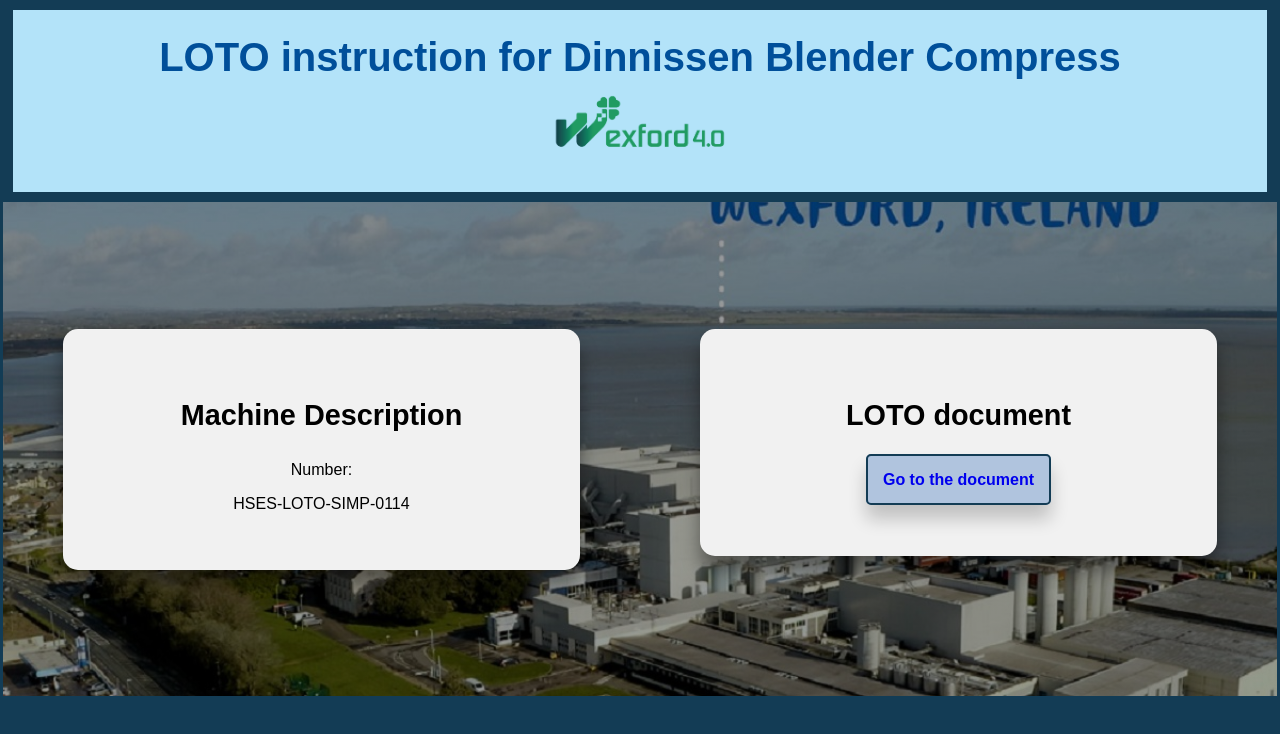
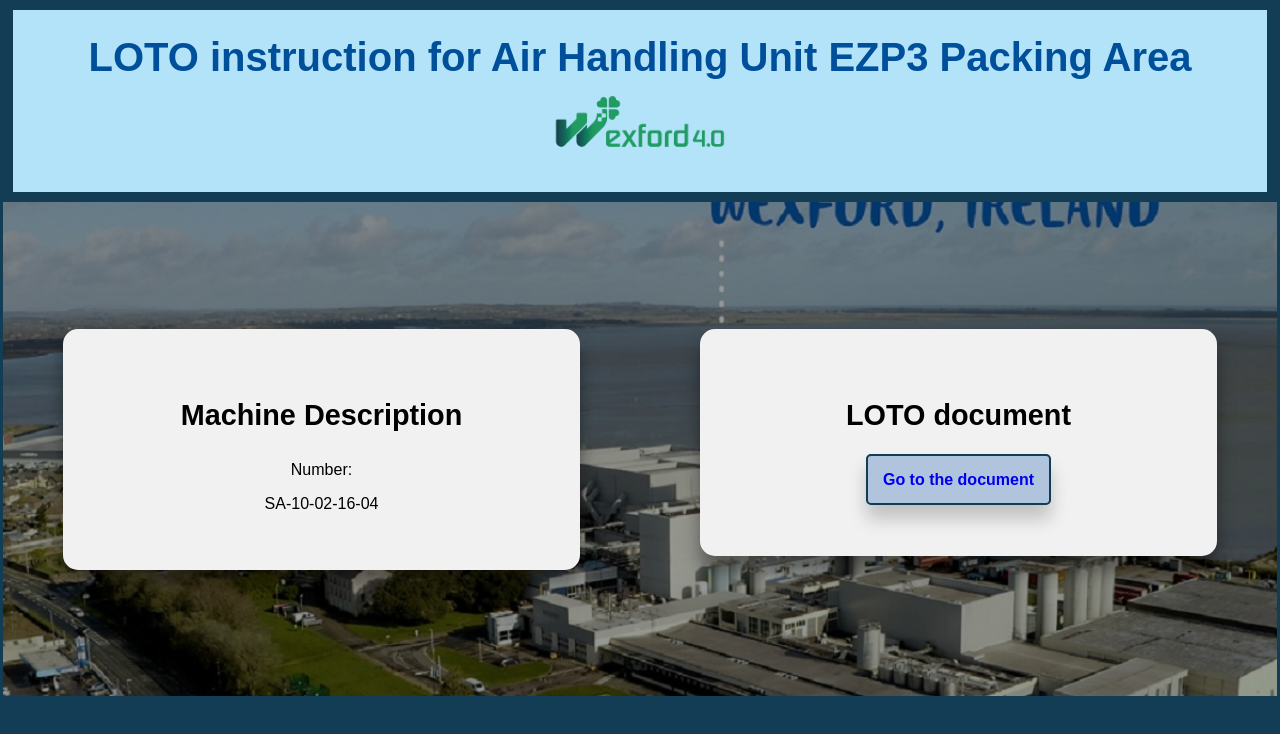
Before and after one commit to Constancetermoz/Air-Handling-Unit-EZP-3-Packing-Area-, a plain HTML site: page index.html in a window 1280 px wide. Drawn offline with Linux system fonts and the light colour scheme.

Commit message:
Update index.html

```diff
--- a/index.html
+++ b/index.html
@@ -2,13 +2,13 @@
 <html>
 <head>
 <meta name="LOTO Instruction" content="width=device-width, initial-scale=1">
-<title>LOTO INSTRUCTION - Dinnissen Blender Compress</title>
+<title>LOTO INSTRUCTION - Air Handling Unit EZP3 Packing Area</title>
 <link rel="stylesheet" href="style.css">
 </head>
 <body>
 
 <div class="Title">
-  <h1>LOTO instruction for Dinnissen Blender Compress</h1>
+  <h1>LOTO instruction for Air Handling Unit EZP3 Packing Area</h1>
   <img src="logo.png" alt="Wexford digital team logo" style="width:200px;">
 </div>
 
@@ -17,14 +17,14 @@
     <div class="card">
       <h3>Machine Description</h3>
       <p>Number:</p>
-      <p>HSES-LOTO-SIMP-0114</p>
+      <p>SA-10-02-16-04</p>
     </div>
   </div>
 
   <div class="column">
     <div class="card" style="padding-bottom:67px;">
       <h3 style="padding-bottom:10px;">LOTO document</h3>
-      <a href="https://live.danwex.ideagenqpulse.com/QPulse/default.aspx#ViewID=Revision_DetailView_Active&ObjectKey=5046&ObjectClassName=Bacchus.Xpo.BusinessObjects.Documents.Revision&mode=View">Go to the document</a>
+      <a href="https://live.danwex.ideagenqpulse.com/QPulse/default.aspx#ViewID=Revision_DetailView_Active&ObjectKey=4139&ObjectClassName=Bacchus.Xpo.BusinessObjects.Documents.Revision&mode=View">Go to the document</a>
     </div>
   </div>
 
```
